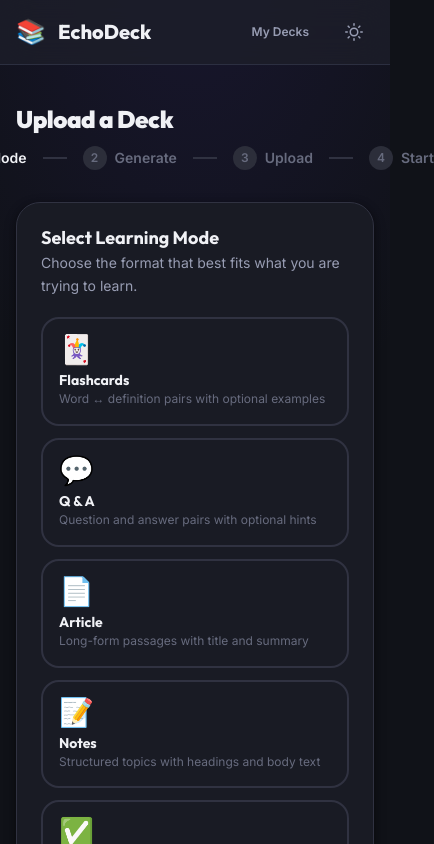
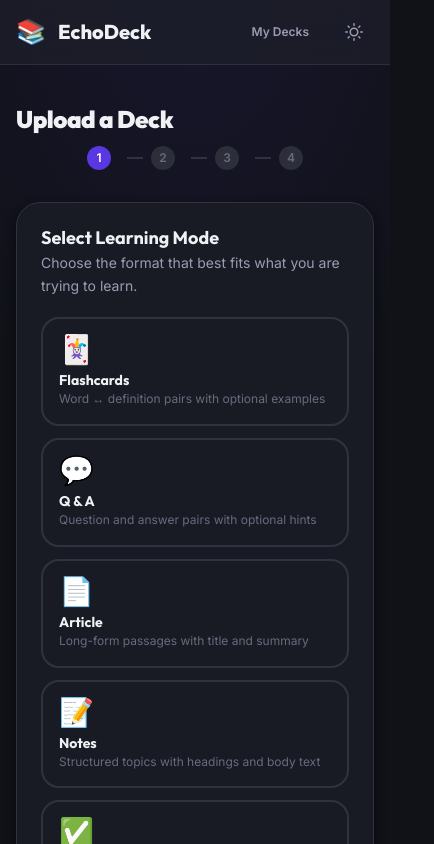
Before and after one commit to EECvision/reading-app, a Next.js app: page /upload in a window 390 px wide. Shown: the top 844 px of the page, 434 px wide, since content can reach past the window. Built offline with nearby package versions, Linux system fonts and the light colour scheme.

Commit message:
fix: mobile responsiveness issue

```diff
--- a/src/app/upload/page.module.css
+++ b/src/app/upload/page.module.css
@@ -232,3 +232,15 @@
   gap: var(--space-3);
   margin-left: auto;
 }
+
+@media (max-width: 600px) {
+  .stepper {
+    gap: var(--space-2);
+  }
+  .stepperLabel {
+    display: none;
+  }
+  .stepperSeparator {
+    width: 16px;
+  }
+}
--- a/src/app/upload/page.tsx
+++ b/src/app/upload/page.tsx
@@ -131,7 +131,7 @@ export default function UploadPage() {
                 <span className={styles.stepperNum}>
                   {isCompleted ? '✓' : step.num}
                 </span>
-                <span>{step.label}</span>
+                <span className={styles.stepperLabel}>{step.label}</span>
               </div>
               {idx < steps.length - 1 && (
                 <div className={`${styles.stepperSeparator} ${isCompleted ? styles.completed : ''}`} />
```
